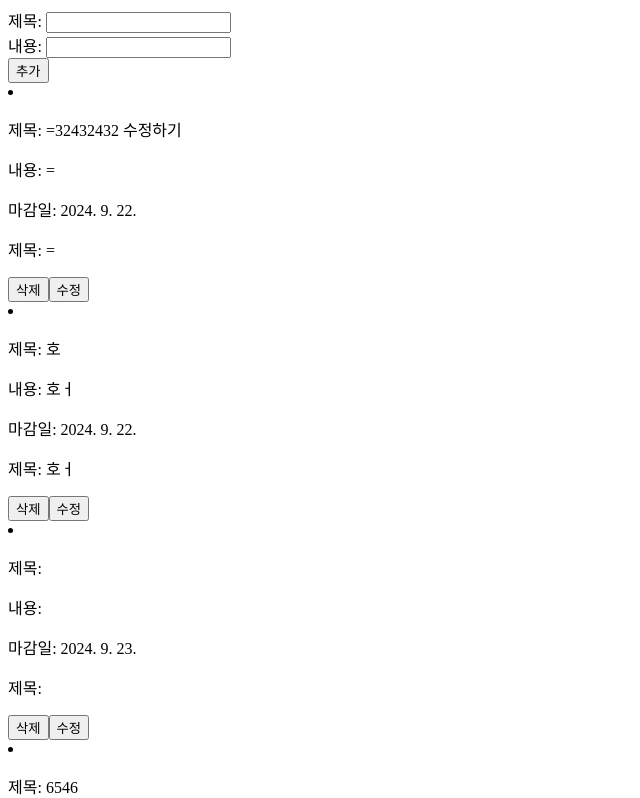
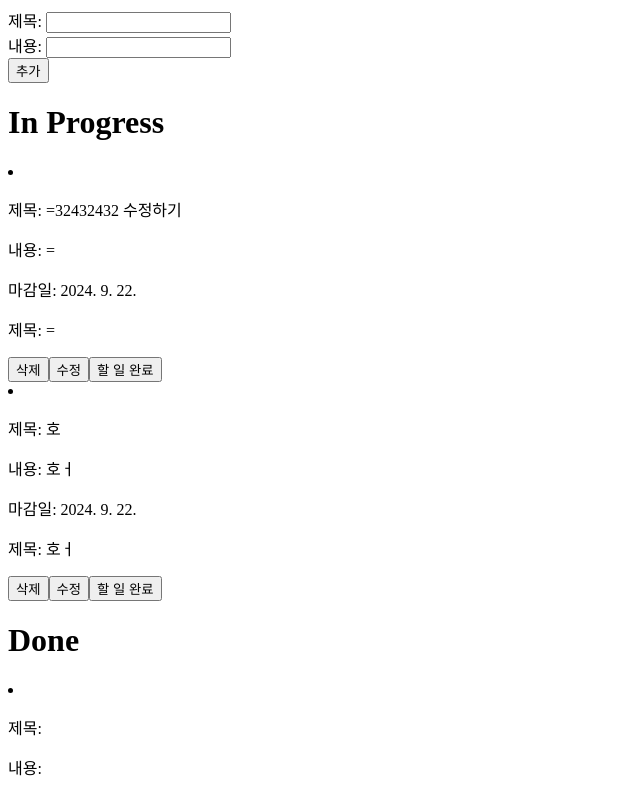
Before and after one commit to MyNameSieun/Nextjs-Todolist, a Next.js app: page /todo in a window 1280 px wide. Shown: the top 798 px of the page, without its empty margins (0-640 px from the left). Built offline with nearby package versions, Linux system fonts and the light colour scheme; data requests are answered from the project's data file.

Commit message:
[feat] - Todo toggle 및 필터링

```diff
--- a/db.json
+++ b/db.json
@@ -11,21 +11,21 @@
       "id": "e771aaa8-cd23-4a48-b5e4-810e284f9e86",
       "title": "호",
       "content": "호ㅓ",
-      "isDone": true,
+      "isDone": false,
       "deadline": "2024. 9. 22."
     },
     {
       "id": "6e4c6ee6-67c0-4a73-b8d5-a1f936969aee",
       "title": "",
       "content": "",
-      "isDone": false,
+      "isDone": true,
       "deadline": "2024. 9. 23."
     },
     {
       "id": "63f6bdd8-a6b0-4d36-a8df-b54b181d4c22",
       "title": "6546",
       "content": "45645",
-      "isDone": false,
+      "isDone": true,
       "deadline": "2024. 9. 23."
     }
   ]
--- a/src/app/api/todos.ts
+++ b/src/app/api/todos.ts
@@ -25,3 +25,8 @@
 export const patchTodo = async (id: string, todo: EditTodo) => {
   return await todosAxios.patch(`/todos/${id}`, todo);
 };
+
+// todo 토글
+export const toggleDoneTodo = async (id: string, isDone: boolean) => {
+  return await todosAxios.patch(`/todos/${id}`, { isDone: !isDone });
+};
--- a/src/app/components/todo/TodoItem.tsx
+++ b/src/app/components/todo/TodoItem.tsx
@@ -1,4 +1,4 @@
-import { deleteTodo, patchTodo } from "@/app/api/todos";
+import { deleteTodo, patchTodo, toggleDoneTodo } from "@/app/api/todos";
 import { EditTodo, Todo } from "@/app/types/todo.type";
 import { useState } from "react";
 
@@ -40,6 +40,15 @@
     }
   };
 
+  // 토글
+  const handleToggleDoneButton = async () => {
+    try {
+      await toggleDoneTodo(id, isDone);
+    } catch (error) {
+      console.error(error);
+    }
+  };
+
   return (
     <div>
       <li>
@@ -70,6 +79,9 @@
             <button onClick={() => setEditTodo({ title, content })}>
               수정
             </button>
+            <button onClick={handleToggleDoneButton}>
+              {isDone ? "할 일 취소" : "할 일 완료"}
+            </button>
           </>
         )}
       </li>
--- a/src/app/components/todo/TodoList.tsx
+++ b/src/app/components/todo/TodoList.tsx
@@ -1,38 +1,22 @@
-"use client";
-
-import { fetchTodos } from "@/app/api/todos";
 import { Todo } from "@/app/types/todo.type";
-import { useEffect, useState } from "react";
 import TodoItem from "./TodoItem";
 
-const TodoList = () => {
-  const [todos, setTodos] = useState<Todo[]>([]);
-  const [loading, setLoading] = useState(true);
-
-  useEffect(() => {
-    const loadTodos = async () => {
-      try {
-        const response = await fetchTodos();
-        setTodos(response.data);
-      } catch (error) {
-        console.error(error);
-      } finally {
-        setLoading(false);
-      }
-    };
-    loadTodos();
-  }, []);
-
-  if (loading) {
-    return <p>로딩중...</p>;
+interface TodoListProps {
+  todoTitle: string;
+  todos: Todo[];
 }
 
+const TodoList = ({ todoTitle, todos }: TodoListProps) => {
   return (
+    <>
+      <h1>{todoTitle}</h1>
+
       <div>
         {todos.map((todo) => (
           <TodoItem todo={todo} key={todo.id} />
         ))}
       </div>
+    </>
   );
 };
 
--- a/src/app/todo/page.tsx
+++ b/src/app/todo/page.tsx
@@ -1,11 +1,41 @@
+"use client";
+
 import TodoList from "../components/todo/TodoList";
 import TodoForm from "../components/todo/TodoForm";
+import { fetchTodos } from "@/app/api/todos";
+import { Todo } from "@/app/types/todo.type";
+import { useEffect, useState } from "react";
+const TodoPage = () => {
+  const [todos, setTodos] = useState<Todo[]>([]);
+  const [loading, setLoading] = useState(true);
 
-const TodoPage = () => {
+  useEffect(() => {
+    const loadTodos = async () => {
+      try {
+        const response = await fetchTodos();
+        setTodos(response.data);
+      } catch (error) {
+        console.error(error);
+      } finally {
+        setLoading(false);
+      }
+    };
+    loadTodos();
+  }, []);
+
+  if (loading) {
+    return <p>로딩중...</p>;
+  }
+
+  // 필터링
+  const inProgressTodo = todos.filter((todo) => todo.isDone === false);
+  const doneTodo = todos.filter((todo) => todo.isDone === true);
+
   return (
     <>
       <TodoForm />
-      <TodoList />
+      <TodoList todoTitle="In Progress" todos={inProgressTodo} />
+      <TodoList todoTitle="Done" todos={doneTodo} />
     </>
   );
 };
```
Lines whose indentation alone changed are shown as unchanged.
